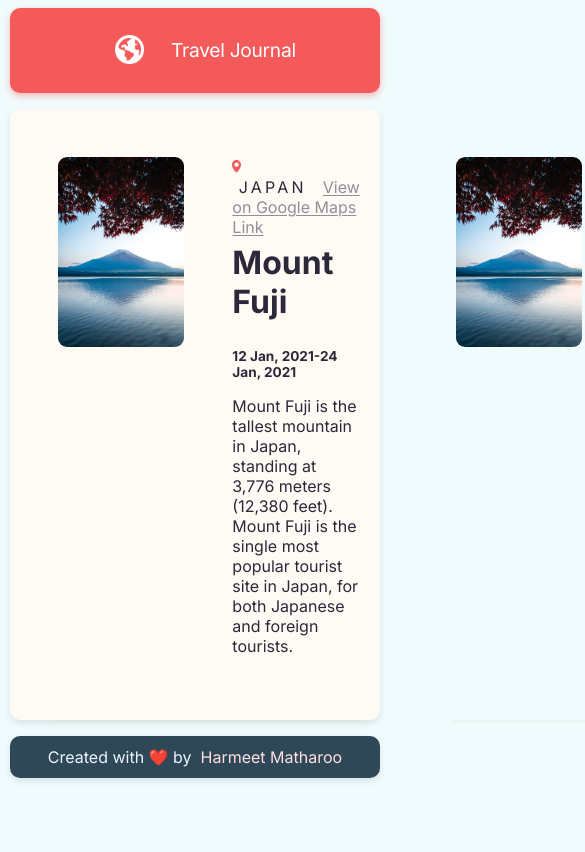
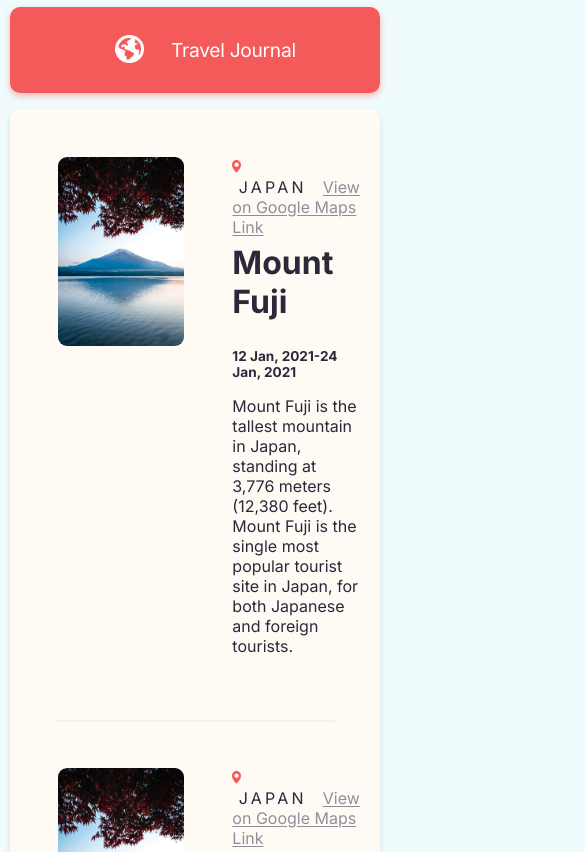
Before and after one commit to hmjatt/Travel-Journal-ReactJS, a React (Create React App) app in the folder travel-journal/: page / in a window 390 px wide. Shown: the top 852 px of the page, 585 px wide, since content can reach past the window. Built offline with nearby package versions, Linux system fonts and the light colour scheme.

Commit message:
Add _flexbox_ style to `.cards-list` *div*.

```diff
--- a/travel-journal/src/App.css
+++ b/travel-journal/src/App.css
@@ -36,6 +36,7 @@ h1 {
 /* Card Component */
 .cards-list {
 	display: flex;
+	flex-direction: column;
 	box-shadow: 0px 2.98256px 7.4564px rgba(0, 0, 0, 0.1);
 	background-color: #fffbf4;
 	border-radius: 10px;
@@ -104,6 +105,7 @@ footer {
 	background-color: #2F4858;
 	border-radius: 10px;
 	margin-top: 1em;
+	padding: 0.5em;
 	box-shadow: 0px 2.98256px 7.4564px rgba(0, 0, 0, 0.1);
 }
 
--- a/travel-journal/src/index.css
+++ b/travel-journal/src/index.css
@@ -18,9 +18,3 @@ code {
 * {
 	box-sizing: border-box;
 }
-
-@media only screen and (max-width: 1200px) {
-	body {
-		display: block;
-	}
-}
```
Also changed, not shown: 1 other file (tests, documents, lock files or other folders).
